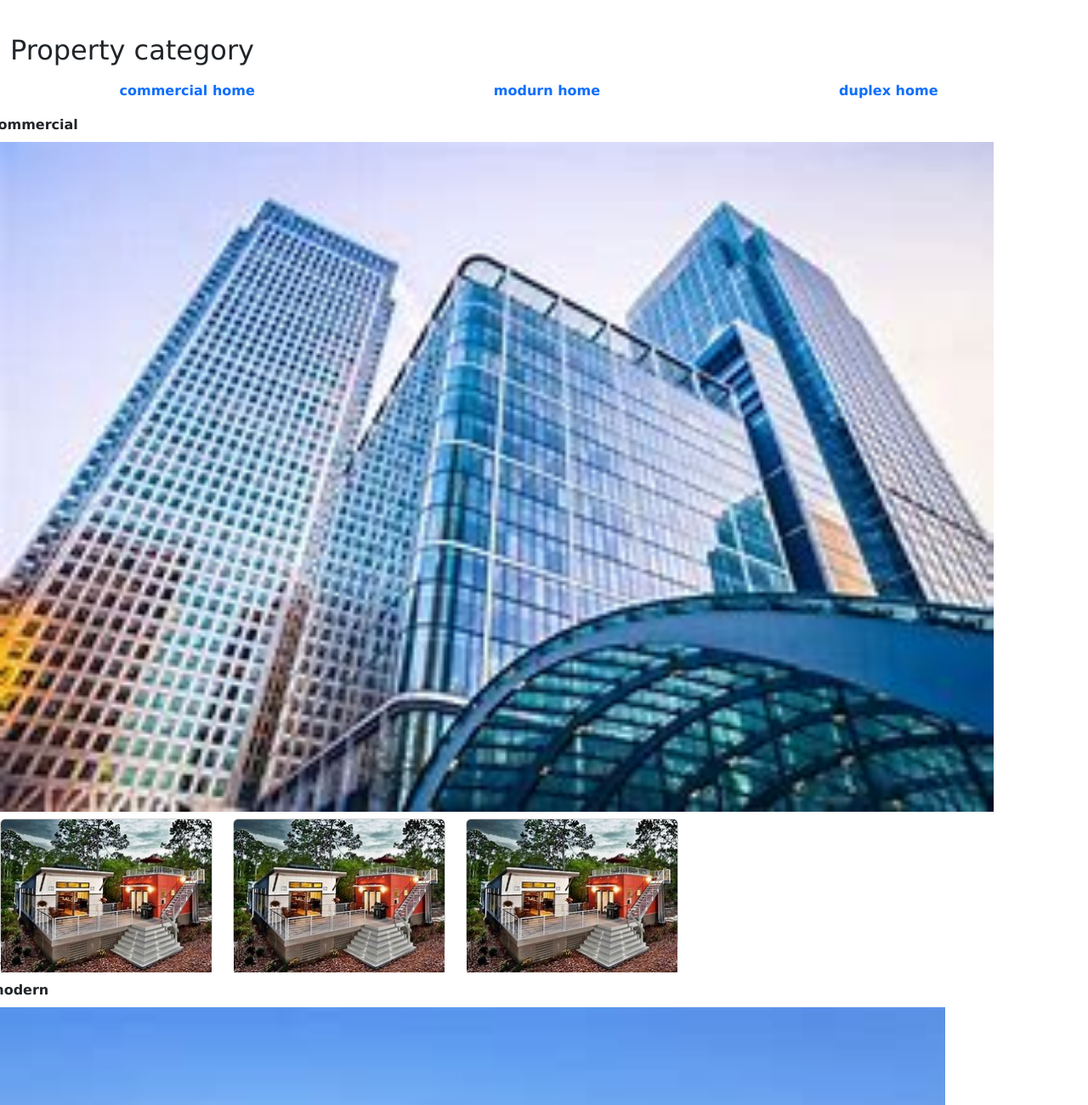
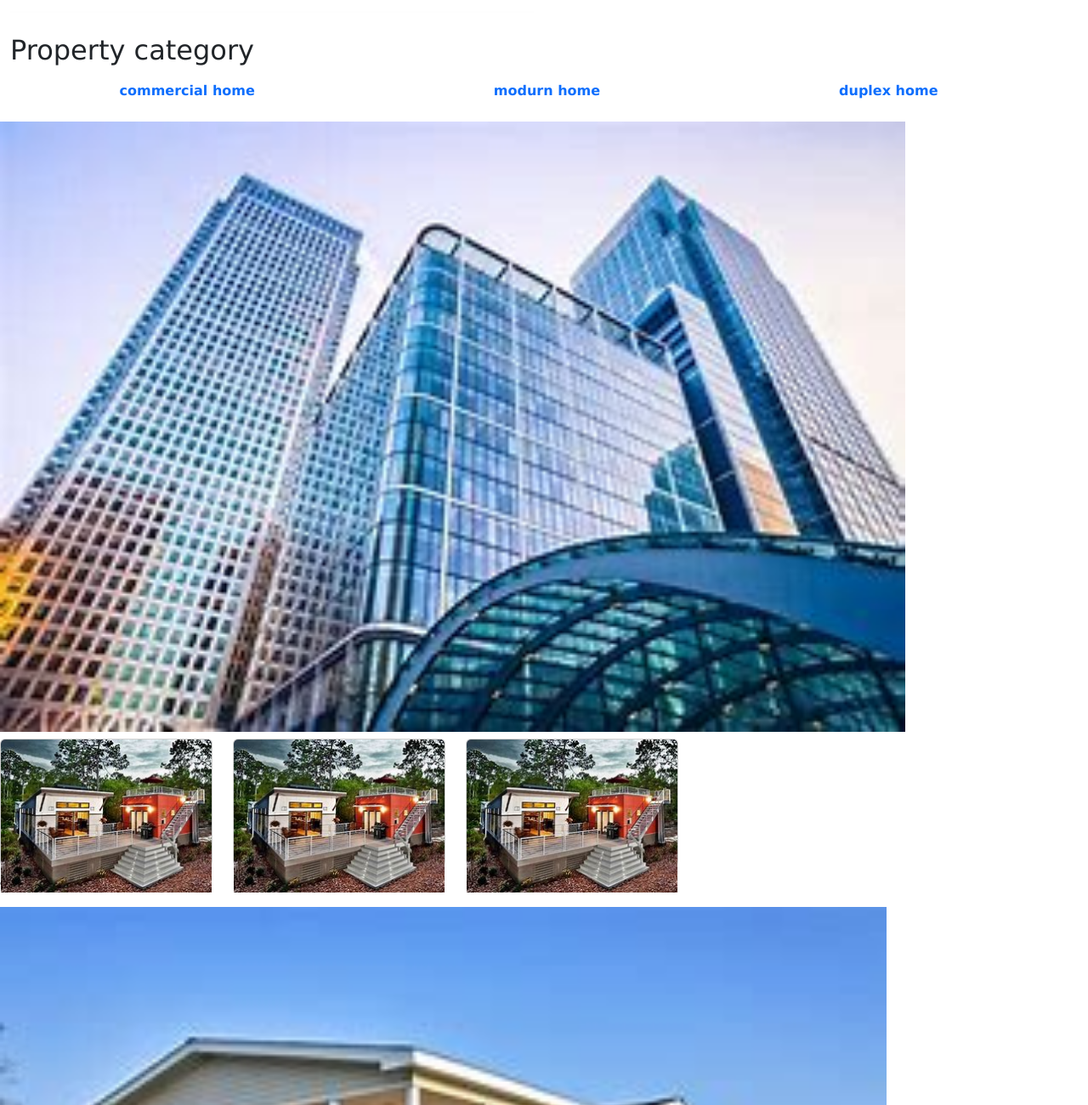
Before and after one commit to VEERASEKAR-RAVICHANDRAN/bootstrap-sample, a plain HTML site: page bootatrap-template/index.html in a window 1280 px wide. Shown: the part 1940-3240 px from the top of the page at 85% size. Drawn offline with nearby package versions, Linux system fonts and the light colour scheme.

Commit message:
Update index.html

```diff
--- a/bootatrap-template/index.html
+++ b/bootatrap-template/index.html
@@ -161,7 +161,7 @@
             <!-- <a class="flex-sm-fill text-sm-center nav-link disabled" aria-disabled="true"></a> -->
             <div id="tab1" class="tab-pane active">
               <div class="row">
-                <div class="row text-center my-2">commercial</div>
+                <div class="row text-center my-2"></div>
                 <div class="row">
 
                     <img src="./images/ch-1.jpg" alt="">
@@ -188,7 +188,7 @@
 
             <div id="tab2" class="tab-pane active">
               <div class="row">
-                <div class="row text-center my-2">modern</div>
+                <div class="row text-center my-2"></div>
                 <div class="row">
 
                     <img src="./images/mh-1.jpg" alt="">
@@ -215,7 +215,7 @@
 
             <div id="tab3" class="tab-pane active">
               <div class="row">
-                <div class="row text-center my-2">duplex</div>
+                <div class="row text-center my-2"></div>
                 <div class="row">
 
                     <img src="./images/dh-1.jpg" alt="">
```
